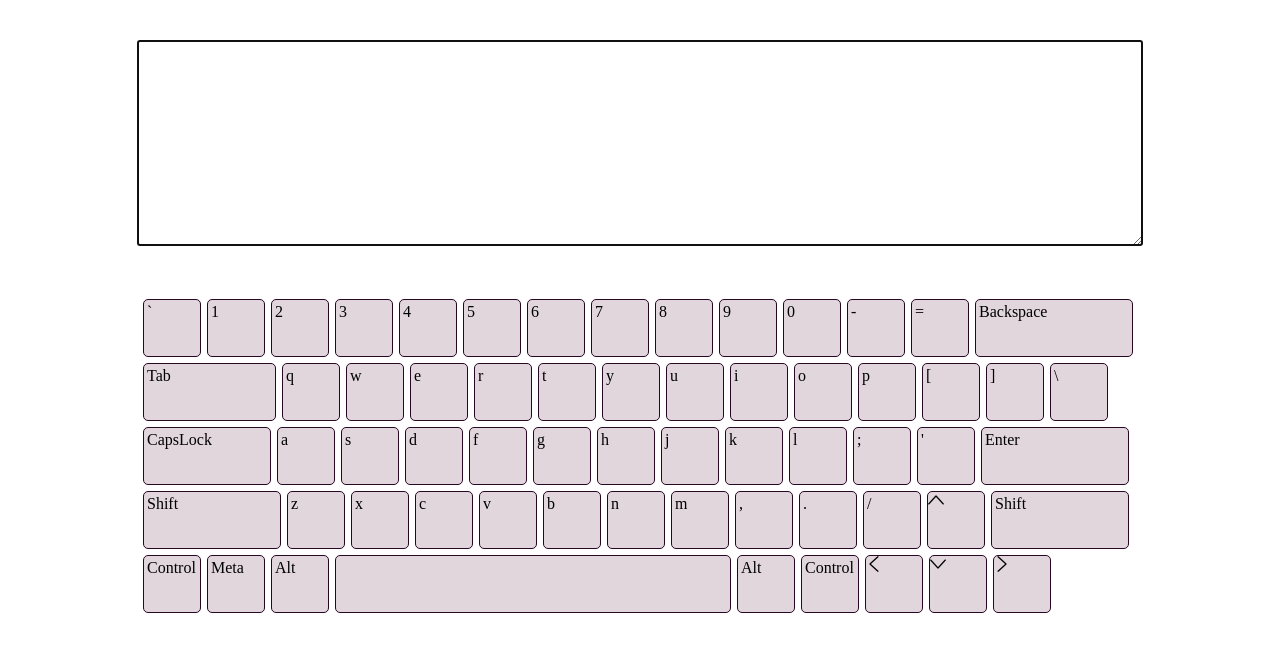
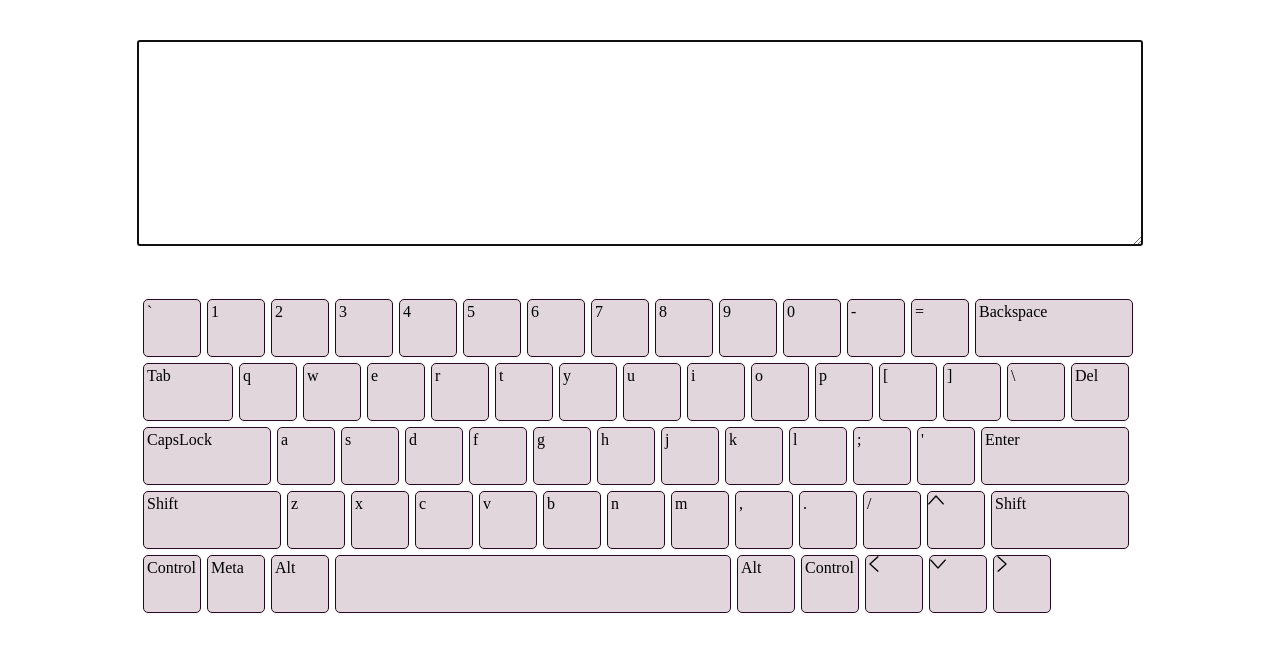
Before and after one commit to PolinaPolina94/virtual-keyboard, a plain HTML site: page index.html in a window 1280 px wide. Shown: the part 140-792 px from the top of the page. Drawn offline with Linux system fonts and the light colour scheme.

Commit message:
feat: add delete key

```diff
--- a/app.js
+++ b/app.js
@@ -3,7 +3,7 @@ console.log('Hello')
 // Массив onkeyDown keys
 const keyBoardEn = ['`', '1', '2', '3', '4', '5', '6', '7', '8', '9', '0', '-', '=',
                   'Backspace', 'Tab', 'q', 'w', 'e', 'r', 't', 'y', 'u', 'i', 'o',
-                  'p', '[', ']', '\\', 'CapsLock', 'a', 's', 'd', 'f', 'g', 'h', 'j',
+                  'p', '[', ']', '\\', 'Delete', 'CapsLock', 'a', 's', 'd', 'f', 'g', 'h', 'j',
                   'k', 'l', ';', "'", 'Enter', 'Shift', 'z', 'x', 'c', 'v', 'b', 'n',
                   'm', ',', '.', '/', 'ArrowUp', 'Shift', 'Control', 'Meta', 'Alt', ' ', 'Alt',
                   'Control', 'ArrowLeft', 'ArrowDown', 'ArrowRight'];
@@ -53,13 +53,13 @@ function init () {
     if (i === 14) {
       out += '<div class="clear"></div>'
     }
-    if (i === 28) {
+    if (i === 29) {
       out += '<div class="clear"></div>'
     }
-    if (i === 41) {
+    if (i === 42) {
       out += '<div class="clear"></div>'
     }
-    if (i === 54) {
+    if (i === 55) {
       out += '<div class="clear"></div>'
     }
     out += '<div class="key" data="'+keyBoardEn[i]+'">' +keyBoardEn[i]+ '</div>'
@@ -85,11 +85,12 @@ document.querySelector('.body .keyboard .key[data="ArrowUp"]').innerHTML = ' ';
 document.querySelector('.body .keyboard .key[data="ArrowRight"]').innerHTML = ' ';
 document.querySelector('.body .keyboard .key[data="ArrowLeft"]').innerHTML = ' ';
 document.querySelector('.body .keyboard .key[data="ArrowDown"]').innerHTML = ' ';
+document.querySelector('.body .keyboard .key[data="Delete"]').innerHTML = 'Del';
 
 
 // Добавляем заливку при нажатии на клавишу
     document.onkeydown = function (event) {
-      console.log(event.code)
+      console.log(event.key)
       // document.querySelectorAll('.body .keyboard .key').forEach(function(el) {
       //   el.classList.remove('active')
       // })
--- a/style.css
+++ b/style.css
@@ -54,7 +54,7 @@
 }
 
 .tab {
-  width: 125px;
+  width: 82px;
 }
 
 .flash {
```
